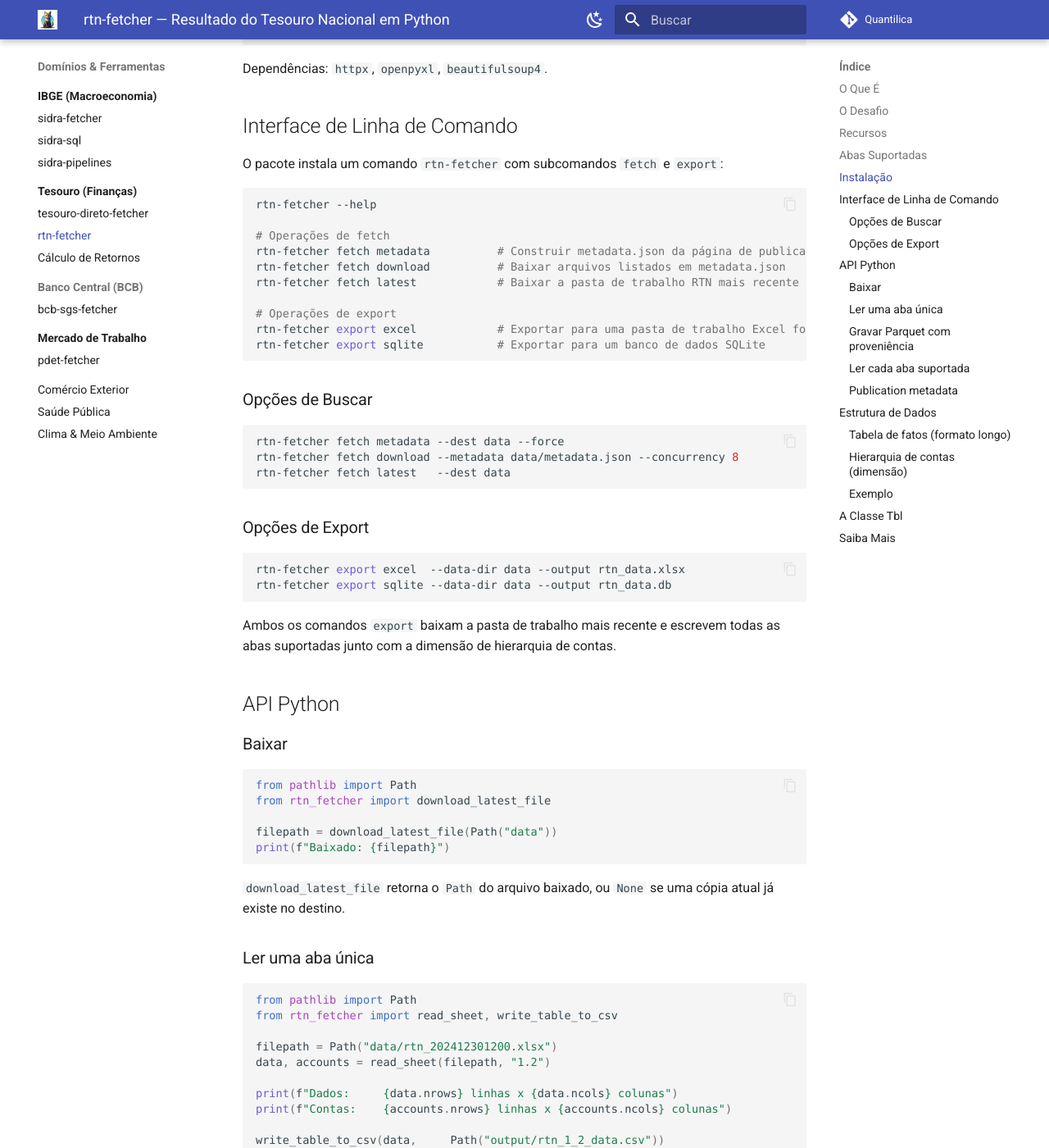
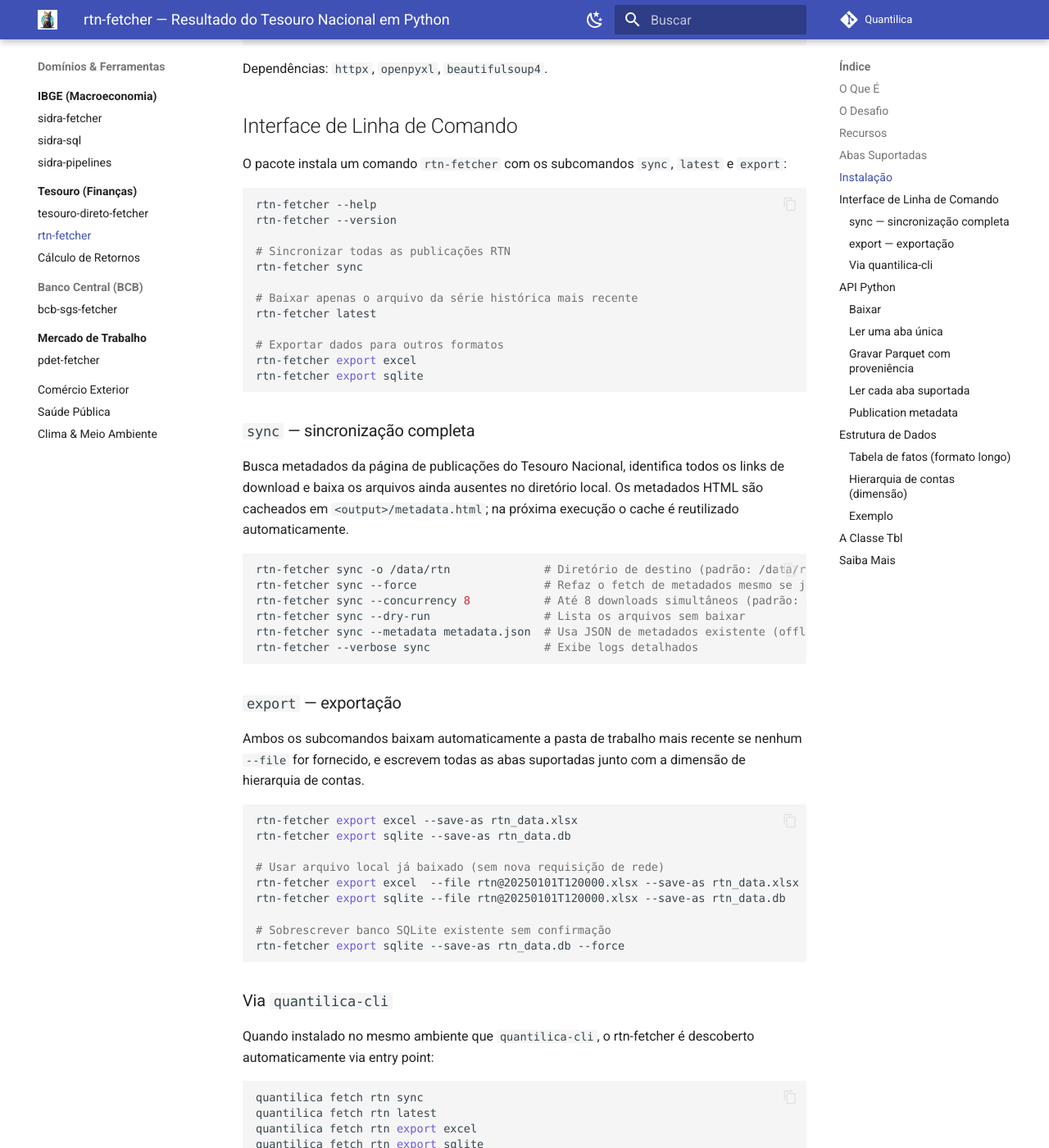
Before and after one commit to Quantilica/docs, an MkDocs documentation site: the page built from docs/tesouro/rtn-fetcher.md, in a window 1280 px wide and 1400 px high, scrolled down 2337 px. Shown: the whole window at 82% size. Built offline with MkDocs 1.6.1 and Material for MkDocs 9.7.7, drawn with Linux system fonts in a browser that asks for light colours; some web fonts are replaced; comment, search, counter and statistics services are not loaded; some of the changed text lies outside the part shown.

Commit message:
docs: update rtn-fetcher CLI reference for new command structure
Replace fetch metadata/download/latest with sync/latest, document
--dry-run, --force, --file and --metadata options, explain metadata
caching behaviour, and add quantilica-cli integration section.

Co-Authored-By: Claude Sonnet 4.6 <noreply@anthropic.com>

````diff
--- a/docs/tesouro/rtn-fetcher.md
+++ b/docs/tesouro/rtn-fetcher.md
@@ -35,7 +35,7 @@ O *Resultado do Tesouro Nacional* contém dados fiscais consolidados do Governo
 - Normalização de unidades (milhões de R$ → reais; % do PIB preservado como fração)
 - Período dividido em colunas `year` / `month` ou `year` / `quarter`
 - Hierarquia de contas retornada como tabela de dimensão separada
-- CLI para fetch e exportação Excel/SQLite
+- CLI com `sync` (todas as publicações), `latest` (série histórica) e `export` (Excel/SQLite)
 
 ## Abas Suportadas
 
@@ -64,37 +64,62 @@ Dependências: `httpx`, `openpyxl`, `beautifulsoup4`.
 
 ## Interface de Linha de Comando
 
-O pacote instala um comando `rtn-fetcher` com subcomandos `fetch` e `export`:
+O pacote instala um comando `rtn-fetcher` com os subcomandos `sync`, `latest` e `export`:
 
 ```bash
 rtn-fetcher --help
+rtn-fetcher --version
 
-# Operações de fetch
-rtn-fetcher fetch metadata          # Construir metadata.json da página de publicações
-rtn-fetcher fetch download          # Baixar arquivos listados em metadata.json
-rtn-fetcher fetch latest            # Baixar a pasta de trabalho RTN mais recente
+# Sincronizar todas as publicações RTN
+rtn-fetcher sync
 
-# Operações de export
-rtn-fetcher export excel            # Exportar para uma pasta de trabalho Excel formatada
-rtn-fetcher export sqlite           # Exportar para um banco de dados SQLite
+# Baixar apenas o arquivo da série histórica mais recente
+rtn-fetcher latest
+
+# Exportar dados para outros formatos
+rtn-fetcher export excel
+rtn-fetcher export sqlite
 ```
 
-### Opções de Buscar
+### `sync` — sincronização completa
+
+Busca metadados da página de publicações do Tesouro Nacional, identifica todos os links de download e baixa os arquivos ainda ausentes no diretório local. Os metadados HTML são cacheados em `<output>/metadata.html`; na próxima execução o cache é reutilizado automaticamente.
 
 ```bash
-rtn-fetcher fetch metadata --dest data --force
-rtn-fetcher fetch download --metadata data/metadata.json --concurrency 8
-rtn-fetcher fetch latest   --dest data
+rtn-fetcher sync -o /data/rtn              # Diretório de destino (padrão: /data/rtn)
+rtn-fetcher sync --force                   # Refaz o fetch de metadados mesmo se já existe
+rtn-fetcher sync --concurrency 8           # Até 8 downloads simultâneos (padrão: 4)
+rtn-fetcher sync --dry-run                 # Lista os arquivos sem baixar
+rtn-fetcher sync --metadata metadata.json  # Usa JSON de metadados existente (offline)
+rtn-fetcher --verbose sync                 # Exibe logs detalhados
 ```
 
-### Opções de Export
+### `export` — exportação
+
+Ambos os subcomandos baixam automaticamente a pasta de trabalho mais recente se nenhum `--file` for fornecido, e escrevem todas as abas suportadas junto com a dimensão de hierarquia de contas.
 
 ```bash
-rtn-fetcher export excel  --data-dir data --output rtn_data.xlsx
-rtn-fetcher export sqlite --data-dir data --output rtn_data.db
+rtn-fetcher export excel --save-as rtn_data.xlsx
+rtn-fetcher export sqlite --save-as rtn_data.db
+
+# Usar arquivo local já baixado (sem nova requisição de rede)
+rtn-fetcher export excel  --file rtn@20250101T120000.xlsx --save-as rtn_data.xlsx
+rtn-fetcher export sqlite --file rtn@20250101T120000.xlsx --save-as rtn_data.db
+
+# Sobrescrever banco SQLite existente sem confirmação
+rtn-fetcher export sqlite --save-as rtn_data.db --force
 ```
 
-Ambos os comandos `export` baixam a pasta de trabalho mais recente e escrevem todas as abas suportadas junto com a dimensão de hierarquia de contas.
+### Via `quantilica-cli`
+
+Quando instalado no mesmo ambiente que `quantilica-cli`, o rtn-fetcher é descoberto automaticamente via entry point:
+
+```bash
+quantilica fetch rtn sync
+quantilica fetch rtn latest
+quantilica fetch rtn export excel
+quantilica fetch rtn export sqlite
+```
 
 ## API Python
 
````
